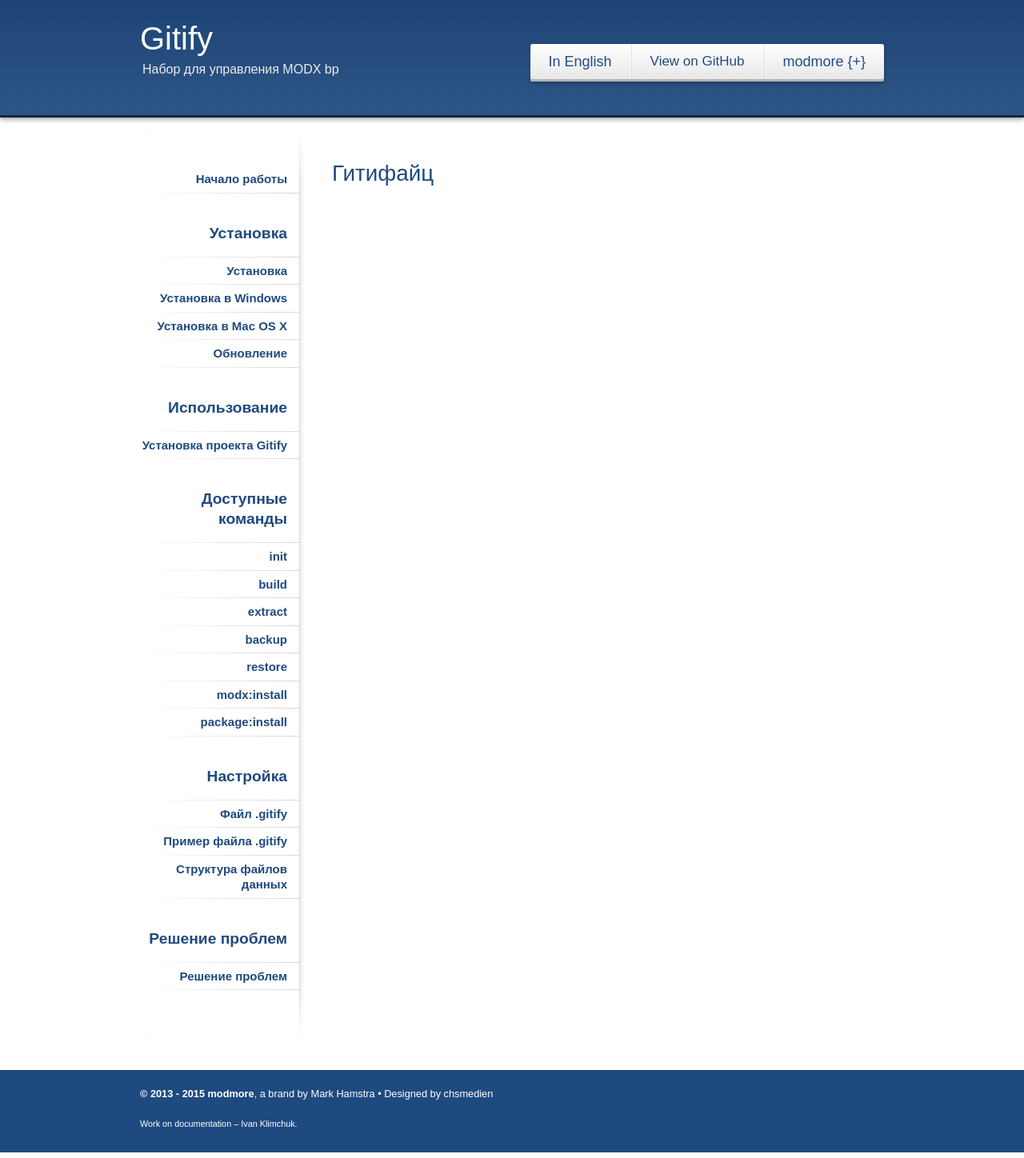
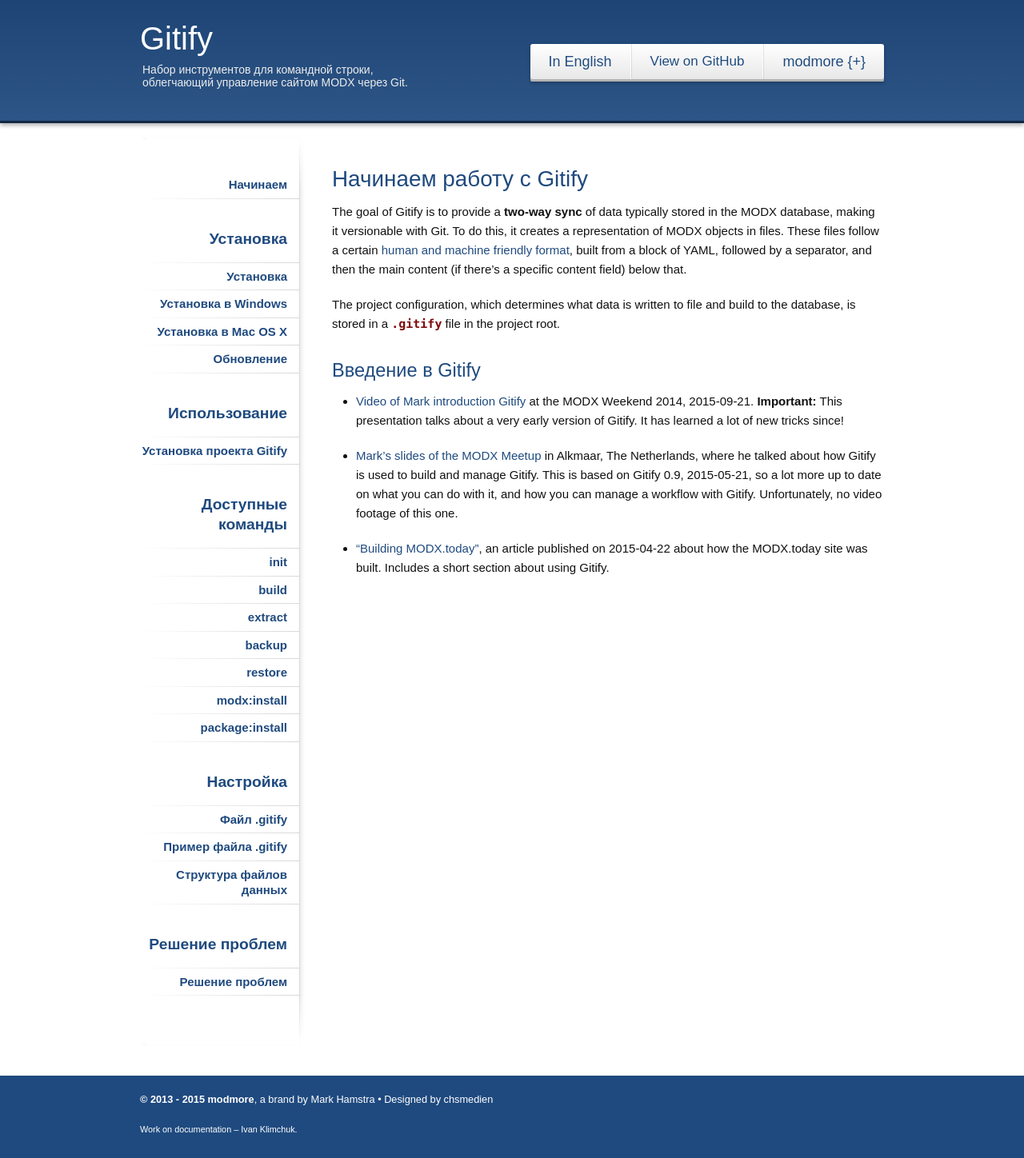
Before and after one commit to modmore/Gitify, a Jekyll site: the page built from ru/index.md, in a window 1280 px wide. Shown: the whole page at 80% size. Built offline with Jekyll 4.4.1, drawn with Linux system fonts in a browser that asks for light colours; Markdown is read by kramdown in place of the engine named in the settings.

Commit message:
Fix some headers

```diff
--- a/_data/_.yml
+++ b/_data/_.yml
@@ -9,8 +9,8 @@ en:
         troubleshooting: 'Troubleshooting'
 
 ru:
-    subtitle: 'Набор для управления MODX bp'
-    start: 'Начало работы'
+    subtitle: 'Набор инструментов для командной строки, облегчающий управление сайтом MODX через Git.'
+    start: 'Начинаем'
     sections:
         installation: 'Установка'
         usage: 'Использование'
--- a/css/theme.css
+++ b/css/theme.css
@@ -16,11 +16,10 @@ header.siteheader nav ul {
 .logo small {
     display: block;
     color: #ECECEC;
-    font-size: 16px;
+    font-size: 14px;
     line-height: 16px;
     padding-top: 3px;
     padding-left: 3px;
-    width: 80%;
 }
 #content ul.subnav li span {
     display: block;
--- a/ru/index.md
+++ b/ru/index.md
@@ -1,6 +1,19 @@
 ---
 layout: default
+title: Начинаем работу с Gitify
 lang: ru
 ---
 
-# Гитифайц
+# Начинаем работу с Gitify
+
+The goal of Gitify is to provide a **two-way sync** of data typically stored in the MODX database, making it versionable with Git. To do this, it creates a representation of MODX objects in files. These files follow a certain [human and machine friendly format](https://gist.github.com/Mark-H/5acafdc1c364f70fa4e7), built from a block of YAML, followed by a separator, and then the main content (if there's a specific content field) below that.
+
+The project configuration, which determines what data is written to file and build to the database, is stored in a `.gitify` file in the project root.
+
+## Введение в Gitify
+
+- [Video of Mark introduction Gitify](https://video.modmore.com/modx-weekend-2014/sunday-backend/staging-workflow-with-git-and-gitify/) at the MODX Weekend 2014, 2015-09-21. **Important:** This presentation talks about a very early version of Gitify. It has learned a lot of new tricks since!
+
+- [Mark's slides of the MODX Meetup](http://www.slideshare.net/hamstramark1/solving-the-workflow-building-modxtoday-with-gitify-20150521-alkmaar) in Alkmaar, The Netherlands, where he talked about how Gitify is used to build and manage Gitify. This is based on Gitify 0.9, 2015-05-21, so a lot more up to date on what you can do with it, and how you can manage a workflow with Gitify. Unfortunately, no video footage of this one.
+
+- ["Building MODX.today"](https://modx.today/posts/2015/04/building-modx.today), an article published on 2015-04-22 about how the MODX.today site was built. Includes a short section about using Gitify.
```
Also changed, not shown: index.md (+2 -1 lines).
